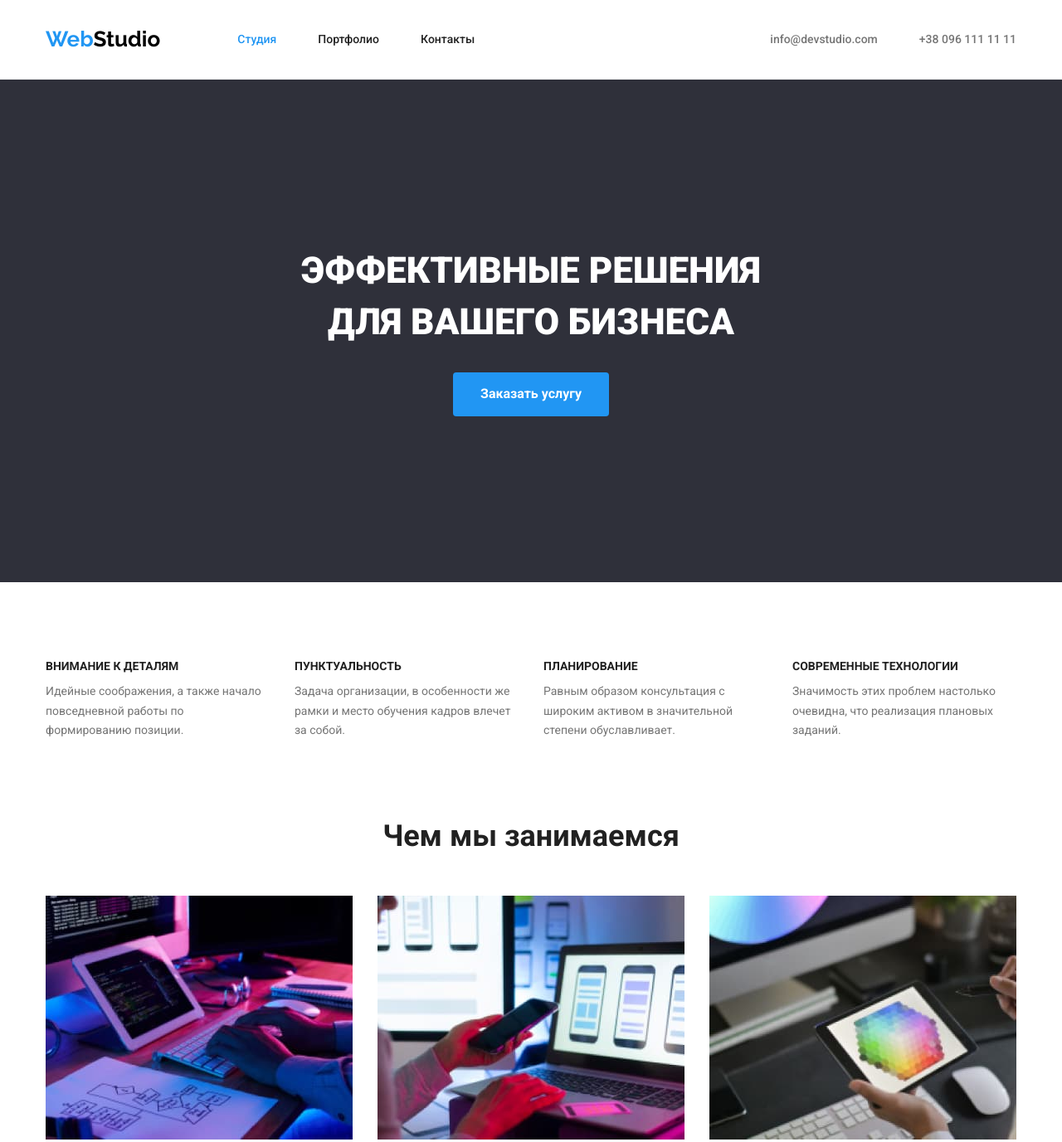
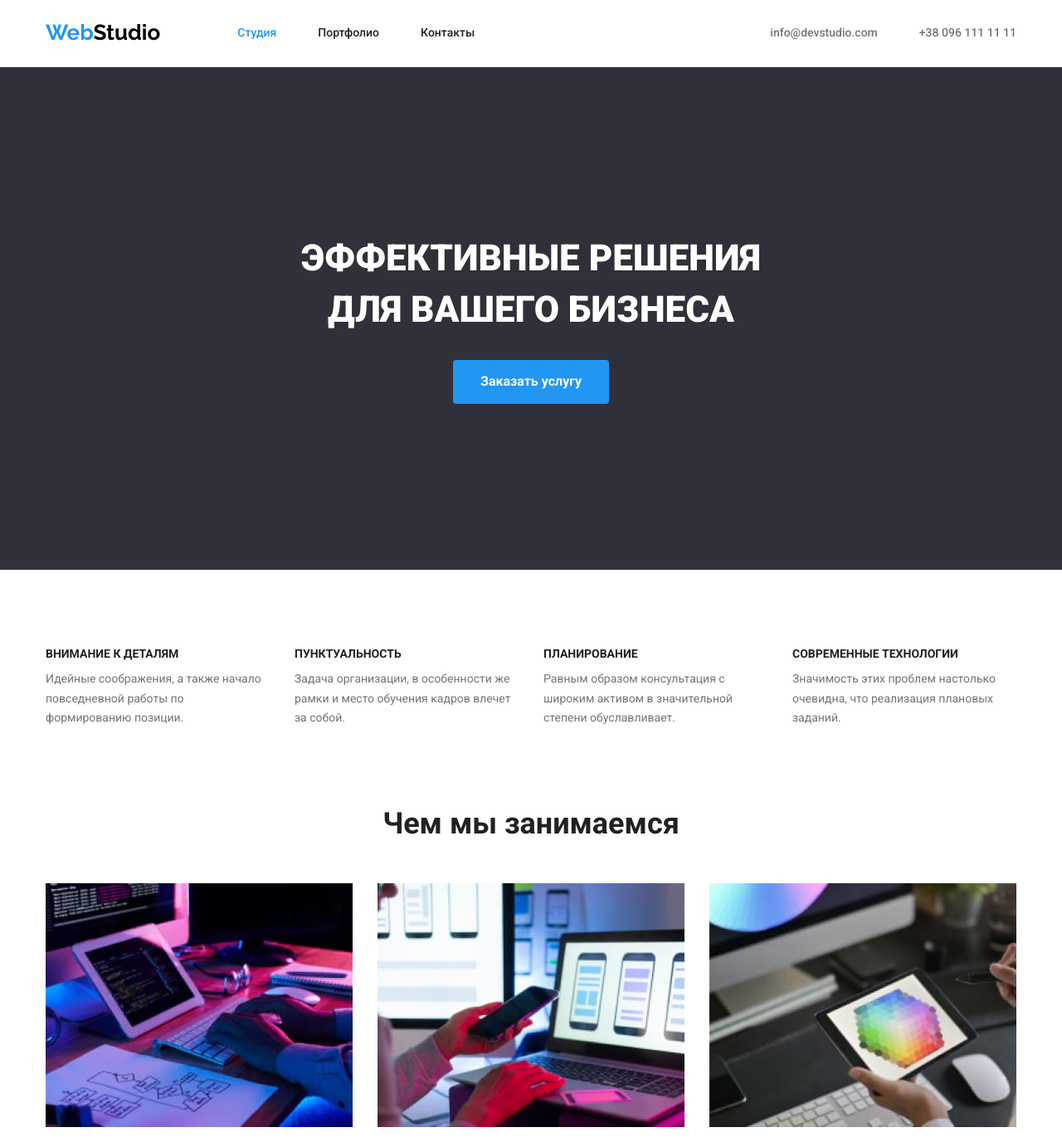
Before and after one commit to TatianaMaksimova/goit-markup-hw-03, a plain HTML site: page index.html in a window 1280 px wide. Shown: the top 1377 px of the page at 83% size. Drawn offline with nearby package versions, Linux system fonts and the light colour scheme.

Commit message:
Исправляет недочеты
- в header padding у логотипа;
- у заголовка секции "чем занимаемся" нижний марджин, а не паддинг.

```diff
--- a/css/main.css
+++ b/css/main.css
@@ -68,8 +68,8 @@ p {
 
 .logo {
   display: block;
-  padding-top: 32px;
-  padding-bottom: 32px;
+  padding-top: 24px;
+  padding-bottom: 25px;
   margin-right: 93px;
 
   color: #000000;
@@ -142,7 +142,6 @@ p {
 }
 
 /* НАШИ ПРЕИМУЩЕСТВА */
-
 .visually-hidden {
   position: absolute;
   width: 1px;
@@ -190,7 +189,7 @@ p {
 
 .do,
 .comands {
-  padding-bottom: 50px;
+  margin-bottom: 50px;
 
   font-weight: 700;
   font-size: 36px;
@@ -267,7 +266,7 @@ a {
 
 .button {
   padding: 6px 22px;
-  border-radius 4px;
+  border-radius: 4px;
   border: 1px solid transparent;
 
   font-weight: 500;
@@ -326,7 +325,7 @@ a {
 
 .sign {
   padding: 20px 24px;
-  border: 1px solid #EEEEEE;
+  border: 1px solid #eeeeee;
   border-top: 0;
 }
 
```
